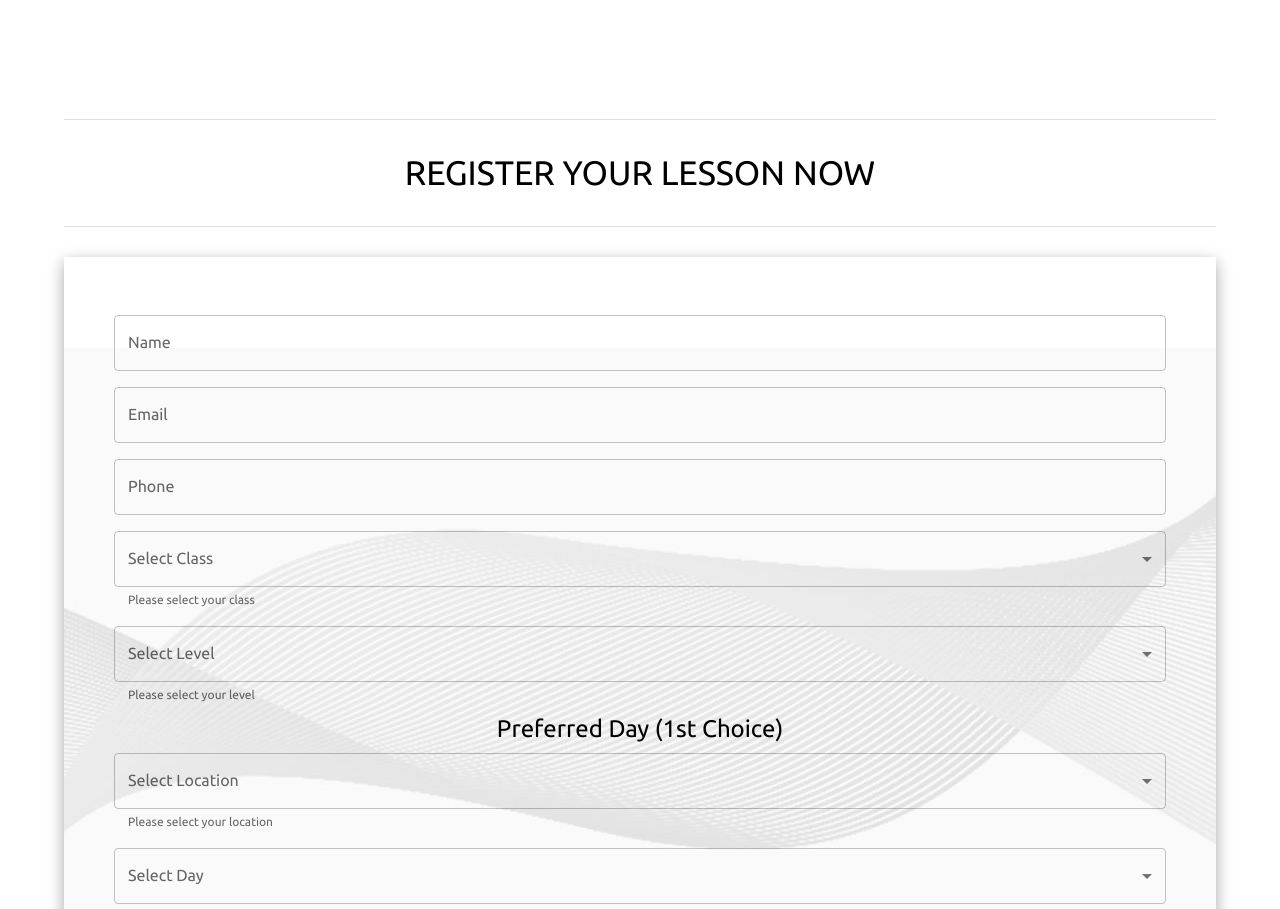
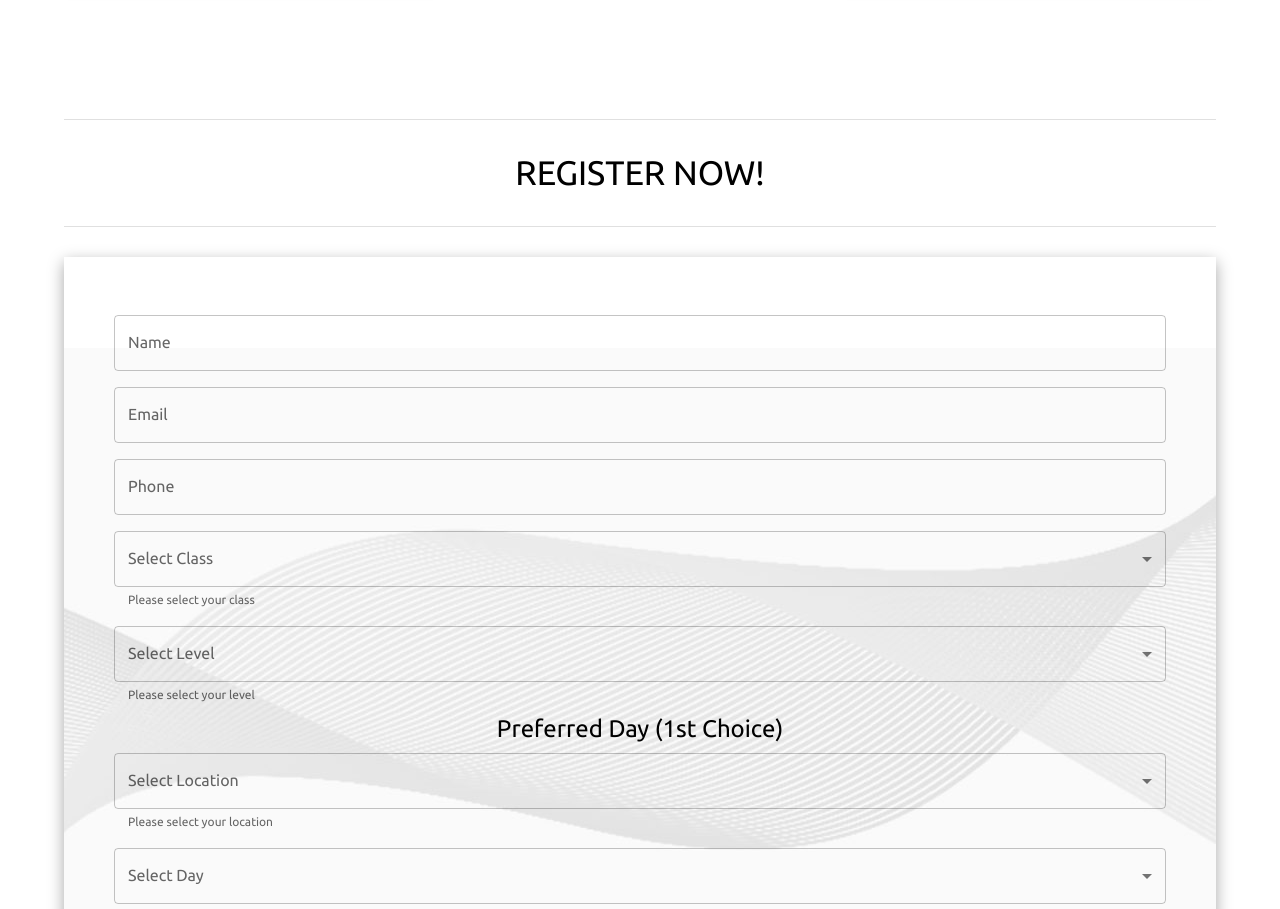
Before and after one commit to rabiaseo2016/spa-sports-coaching-website-frontend, a React (Create React App) app: page / in a window 1280 px wide. Shown: the part 1602-2511 px from the top of the page. Built offline with nearby package versions, Linux system fonts and the light colour scheme.

Commit message:
update form title

```diff
--- a/src/FormTitle/FormTitle.jsx
+++ b/src/FormTitle/FormTitle.jsx
@@ -6,7 +6,7 @@ const FormTitle = () => {
     <div style={{ margin: "10px 0 30px 0" }}>
       <Divider />
       <Typography variant="h4" sx={{ py: 4 }}>
-        REGISTER YOUR LESSON NOW
+        REGISTER NOW!
       </Typography>
       <Divider />
     </div>
```
